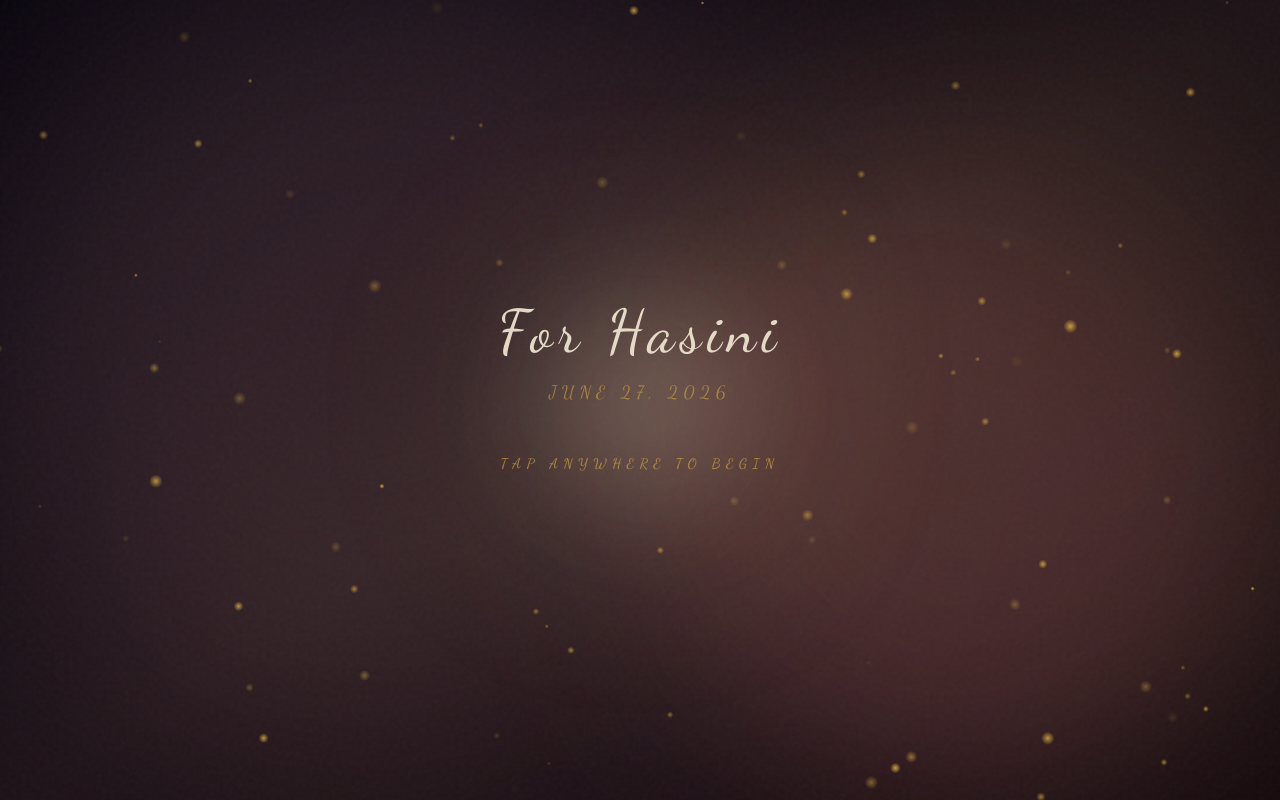
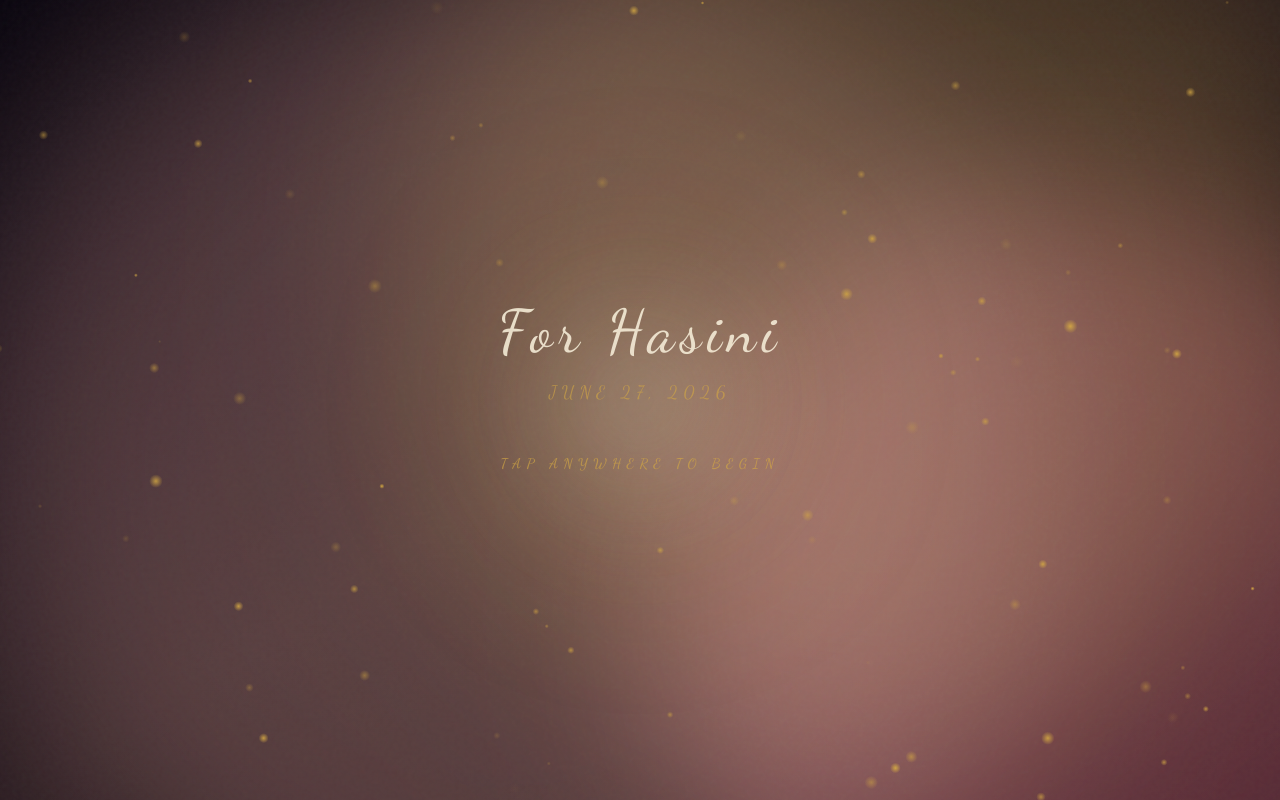
Before and after one commit to bhaveshsainaidug/Happy-birthday-hasini, a React (Vite) app: page / in a window 1280 px wide. Built offline with nearby package versions, Linux system fonts and the light colour scheme; a web font is replaced by a local one.

Commit message:
style: increase aurora visibility and accelerate balloon animations

```diff
--- a/src/components/AuroraBackground.jsx
+++ b/src/components/AuroraBackground.jsx
@@ -6,10 +6,10 @@ export default function AuroraBackground() {
       {/* Base gradient */}
       <div className="absolute inset-0 bg-gradient-to-br from-[var(--charcoal)] via-[#1a1016] to-[#12080d]"></div>
 
-      {/* Animated glowing orbs */}
-      <div className="absolute top-[-20%] left-[-10%] w-[60vw] h-[60vw] rounded-full bg-[var(--rose)]/15 blur-[120px] animate-aurora-1 mix-blend-screen"></div>
-      <div className="absolute bottom-[-20%] right-[-10%] w-[70vw] h-[70vw] rounded-full bg-[var(--gold)]/10 blur-[130px] animate-aurora-2 mix-blend-screen"></div>
-      <div className="absolute top-[30%] left-[40%] w-[50vw] h-[50vw] rounded-full bg-[#ff7b93]/15 blur-[100px] animate-aurora-3 mix-blend-screen"></div>
+      {/* Animated glowing orbs - Increased visibility */}
+      <div className="absolute top-[-20%] left-[-10%] w-[80vw] h-[80vw] rounded-full bg-[var(--rose)]/30 blur-[100px] animate-aurora-1 mix-blend-screen"></div>
+      <div className="absolute bottom-[-20%] right-[-10%] w-[90vw] h-[90vw] rounded-full bg-[var(--gold)]/25 blur-[120px] animate-aurora-2 mix-blend-screen"></div>
+      <div className="absolute top-[30%] left-[40%] w-[70vw] h-[70vw] rounded-full bg-[#ff7b93]/30 blur-[90px] animate-aurora-3 mix-blend-screen"></div>
     </div>
   );
 }
--- a/src/components/Balloons.jsx
+++ b/src/components/Balloons.jsx
@@ -1,12 +1,12 @@
 import React, { useMemo } from 'react';
 
 export default function Balloons() {
-  const balloonData = useMemo(() => Array.from({ length: 15 }, (_, i) => ({
+  const balloonData = useMemo(() => Array.from({ length: 25 }, (_, i) => ({
     id: i,
     size: 30 + Math.random() * 40,
     left: Math.random() * 100,
-    delay: Math.random() * 15,
-    duration: 12 + Math.random() * 15,
+    delay: Math.random() * 8, // reduced delay to start popping up quicker
+    duration: 6 + Math.random() * 8, // reduced duration so they float faster
     color: ['#D4A843', '#E8A598', '#9BAF88', '#F5ECD7'][Math.floor(Math.random() * 4)]
   })), []);
 
```
